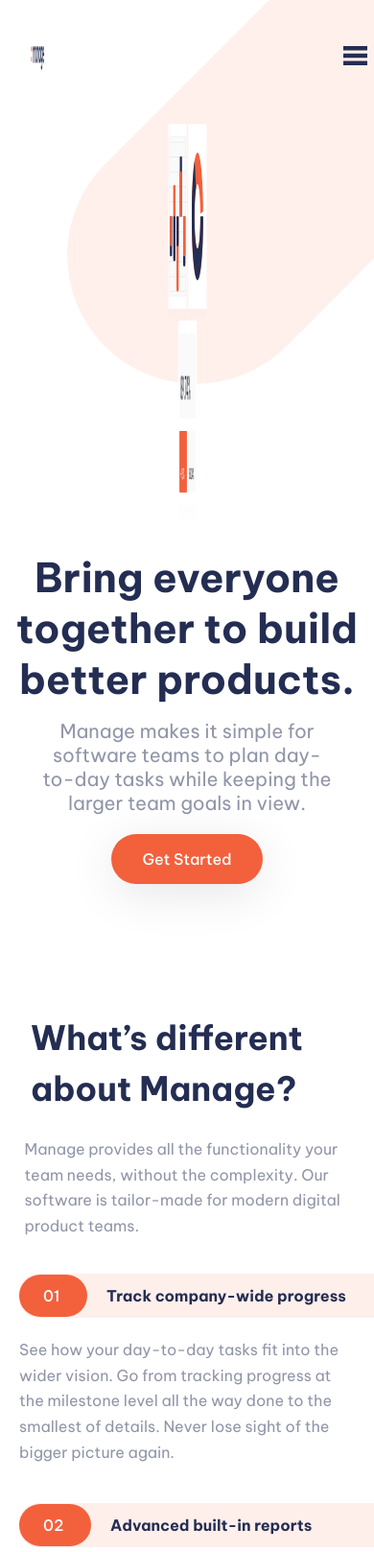
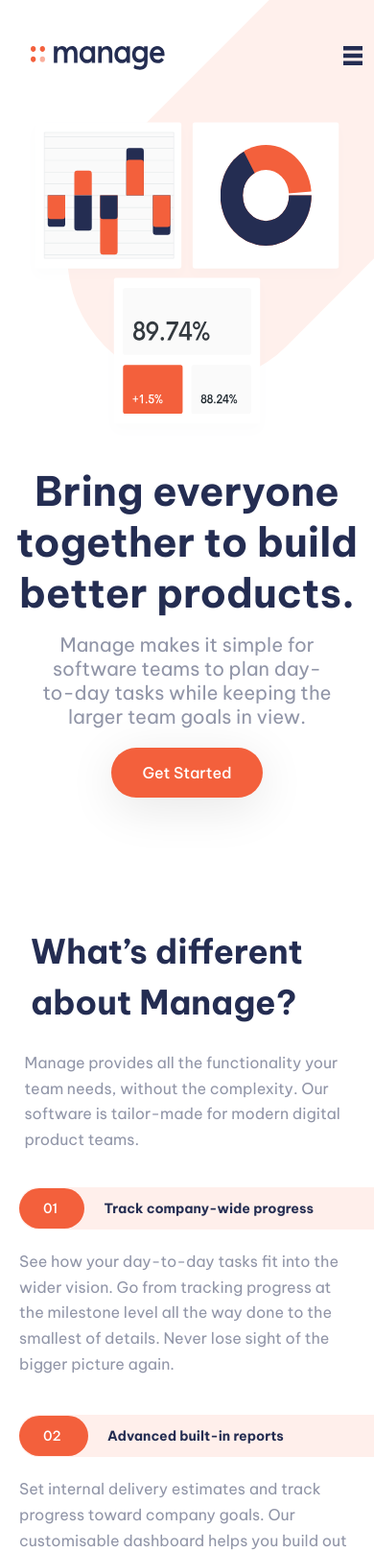
Before and after one commit to MelakuAlehegn/manage-landing-page, a plain HTML site: page index.html in a window 390 px wide. Shown: the top 1617 px of the page at 96% size. Drawn offline with Linux system fonts and the light colour scheme.

Commit message:
width fixes for very small screens

```diff
--- a/index.html
+++ b/index.html
@@ -6,14 +6,14 @@
   <meta name="viewport" content="width=device-width, initial-scale=1.0">
   <link rel="stylesheet" href="./style.css">
   <link rel="icon" type="image/png" sizes="32x32" href="./images/favicon-32x32.png">
-  <title>Manage landing page</title>
+  <title>Manage</title>
   <script src="./main.js"></script>
 </head>
 
 <body>
   <main>
     <nav class="navbar">
-      <img src="./images/logo.svg" alt="logo" width="14" height="25">
+      <img src="./images/logo.svg" alt="logo" width="140" height="25">
       <ul class="nav-links">
         <li> Pricing </li>
         <li> Product </li>
@@ -23,14 +23,14 @@
       </ul>
       <a class="button top" href="#">Get Started</a>
       <div class="toggleBox" onclick="showMenu()"><img class="humberger" src="./images/icon-hamburger.svg"
-          alt="humberger" width="25px" height="20px">
-        <img class="close" src="./images/icon-close.svg" alt="close" width="25px" height="20px">
+          alt="humberger" width="20" height="20">
+        <img class="close" src="./images/icon-close.svg" alt="close" width="20" height="20">
       </div>
     </nav>
     <header>
       <div class="hero">
         <div class="hero-right">
-          <img src="./images/illustration-intro.svg" alt="hero-image" width="43" height="430">
+          <img src="./images/illustration-intro.svg" alt="hero-image" width="340" height="340">
         </div>
         <div class="hero-left">
           <h1> Bring everyone together to build better products. </h1>
@@ -147,7 +147,7 @@
               d="M10.333 1.802c2.67 0 2.987.01 4.042.059 2.71.123 3.976 1.409 4.1 4.099.048 1.054.057 1.37.057 4.04 0 2.672-.01 2.988-.058 4.042-.124 2.687-1.386 3.975-4.099 4.099-1.055.048-1.37.058-4.042.058-2.67 0-2.986-.01-4.04-.058-2.717-.124-3.976-1.416-4.1-4.1-.048-1.054-.058-1.37-.058-4.041 0-2.67.01-2.986.058-4.04.124-2.69 1.387-3.977 4.1-4.1 1.054-.048 1.37-.058 4.04-.058zm0-1.802C7.618 0 7.278.012 6.211.06 2.579.227.56 2.242.394 5.877.345 6.944.334 7.284.334 10s.011 3.057.06 4.123c.166 3.632 2.181 5.65 5.816 5.817 1.068.048 1.408.06 4.123.06 2.716 0 3.057-.012 4.124-.06 3.628-.167 5.651-2.182 5.816-5.817.049-1.066.06-1.407.06-4.123s-.011-3.056-.06-4.122C20.11 2.249 18.093.228 14.458.06 13.39.01 13.049 0 10.333 0zm0 4.865a5.135 5.135 0 100 10.27 5.135 5.135 0 000-10.27zm0 8.468a3.333 3.333 0 110-6.666 3.333 3.333 0 010 6.666zm5.339-9.87a1.2 1.2 0 10-.001 2.4 1.2 1.2 0 000-2.4z" />
           </svg>
         </div>
-        <img class="logoo" src="./images/logo.svg" alt="logo" width="14px" height="23px">
+        <img class="logoo" src="./images/logo.svg" alt="logo" width="140" height="23">
       </div>
     </div>
     <p class="copyright"> Copyright 2023. All Rights Reserved </p>
--- a/style.css
+++ b/style.css
@@ -185,7 +185,7 @@ p {
 }
 
 .content-right h3 {
-    font-size: 16px;
+    font-size: 14px;
     color: var(--dark-blue);
     background-color: var(--very-pale-red);
     padding-block: 13px;
@@ -484,6 +484,7 @@ form {
     }
 
     .content-right h3 {
+        font-size: 16px;
         background-color: white;
         font-weight: 700;
     }
```
